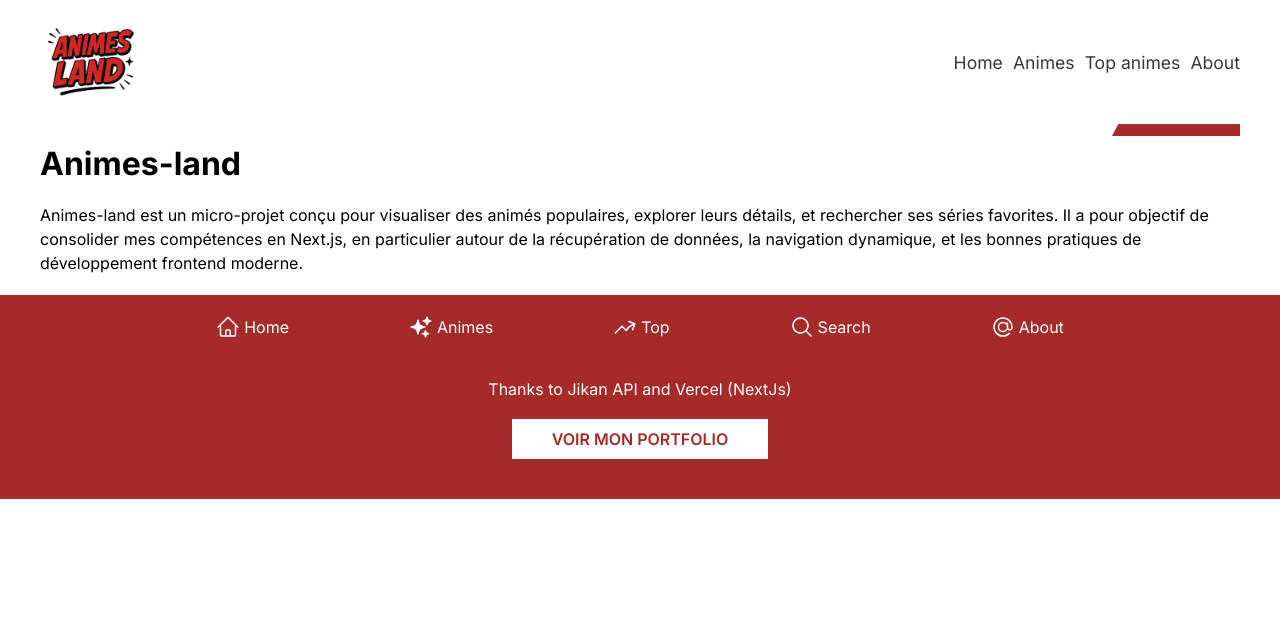
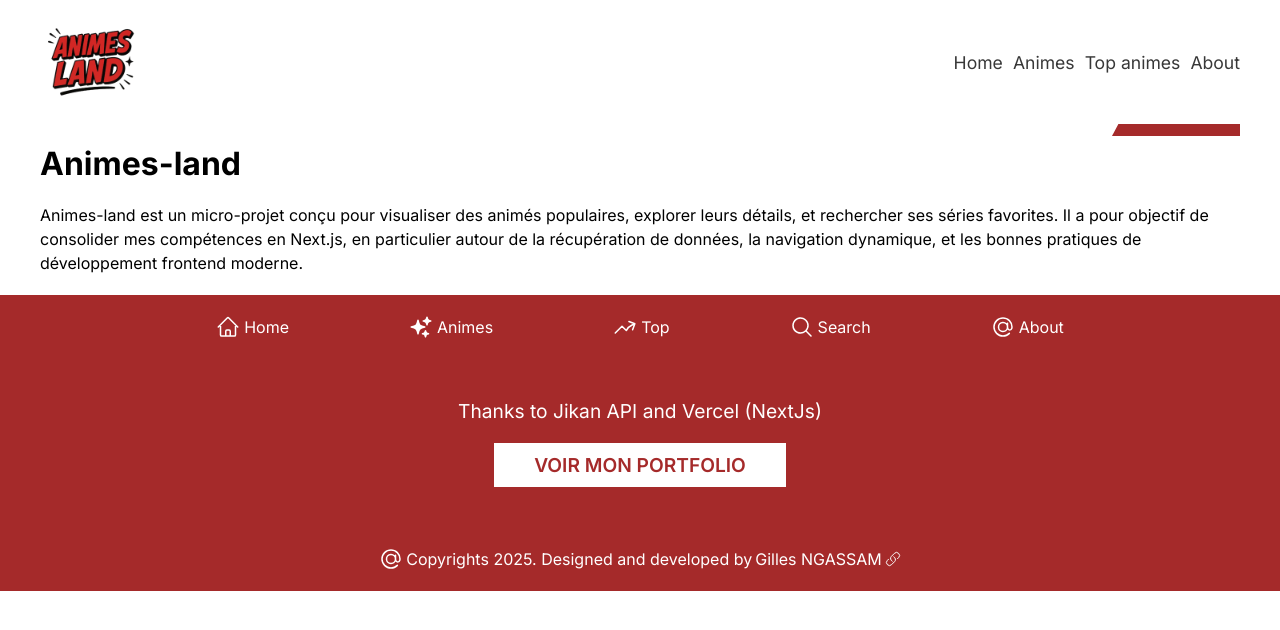
Before and after one commit to NanmegniNgassam/animes-land, a Next.js app: page / in a window 1280 px wide. Shown: the top 630 px of the page. Built offline with nearby package versions, Linux system fonts and the light colour scheme.

Commit message:
Dev: Giving credentials to Footer widget

```diff
--- a/src/app/components/footer/Footer.tsx
+++ b/src/app/components/footer/Footer.tsx
@@ -1,4 +1,4 @@
-import { ArrowTrendingUpIcon, HomeIcon, InformationCircleIcon } from "@heroicons/react/24/outline";
+import { ArrowTrendingUpIcon, HomeIcon, InformationCircleIcon, LinkIcon } from "@heroicons/react/24/outline";
 import { SparklesIcon, MagnifyingGlassIcon, AtSymbolIcon } from "@heroicons/react/24/solid";
 import styles from './footer.module.css'
 import Link from "next/link";
@@ -8,23 +8,23 @@ const Footer = () => {
     <div className={styles.footerContainer}>
       <div className={styles.linksWrapper}>
         <Link href="/">
-          <HomeIcon width={24} color='white' />
+          <HomeIcon width={24} />
           <span>Home</span>
         </Link>
         <Link href="/animes">
-          <SparklesIcon width={24} color='white' />
+          <SparklesIcon width={24} />
           <span>Animes</span>
         </Link>
         <Link href="top">
-          <ArrowTrendingUpIcon width={24} color='white' />
+          <ArrowTrendingUpIcon width={24} />
           <span>Top</span>
         </Link>
         <Link href="/search">
-          <MagnifyingGlassIcon width={24} color='white' />
+          <MagnifyingGlassIcon width={24} />
           <span>Search</span>
         </Link>
         <Link href="/about">
-          <AtSymbolIcon width={24} color='white' />
+          <AtSymbolIcon width={24} />
           <span>About</span>
         </Link>
       </div>
@@ -36,7 +36,14 @@ const Footer = () => {
           <Link href="https://vercel.com/home">Vercel (NextJs)</Link>
         </p>
         <Link href="https://gilles-ngassam.pisoftlite.com/" className={styles.btn} target="_blank">VOIR MON PORTFOLIO</Link>
-        <div className={styles.blankWrapper}></div>
+      </div>
+      <div className={styles.credentialsWrapper}>
+        <AtSymbolIcon width={24} color='white' />
+        <span>Copyrights 2025. Designed and developed by</span>
+        <Link href="https://gilles-ngassam.pisoftlite.com/" className={styles.btn} target="_blank">
+          Gilles NGASSAM
+        </Link>
+        <LinkIcon width={16} />
       </div>
     </div>
   );
--- a/src/app/components/footer/footer.module.css
+++ b/src/app/components/footer/footer.module.css
@@ -1,7 +1,7 @@
 .footerContainer {
   display: flex;
   flex-direction: column;
-  gap: 40px;
+  gap: 60px;
   padding: 20px 40px;
   background-color: brown;
   color: white;
@@ -20,11 +20,12 @@
   gap: 4px;
 }
 
-.referencesWrapper {
+.footerContainer .referencesWrapper {
   display: flex;
   flex-direction: column;
   align-items: center;
   gap: 20px;
+  font-size: larger;
 }
 .referencesWrapper .btn {
   outline: none;
@@ -34,3 +35,10 @@
   color: brown;
   font-weight: 600;
 }
+
+.footerContainer .credentialsWrapper {
+  display: flex;
+  align-items: center;
+  gap: 3px;
+  justify-content: center;
+}
```
